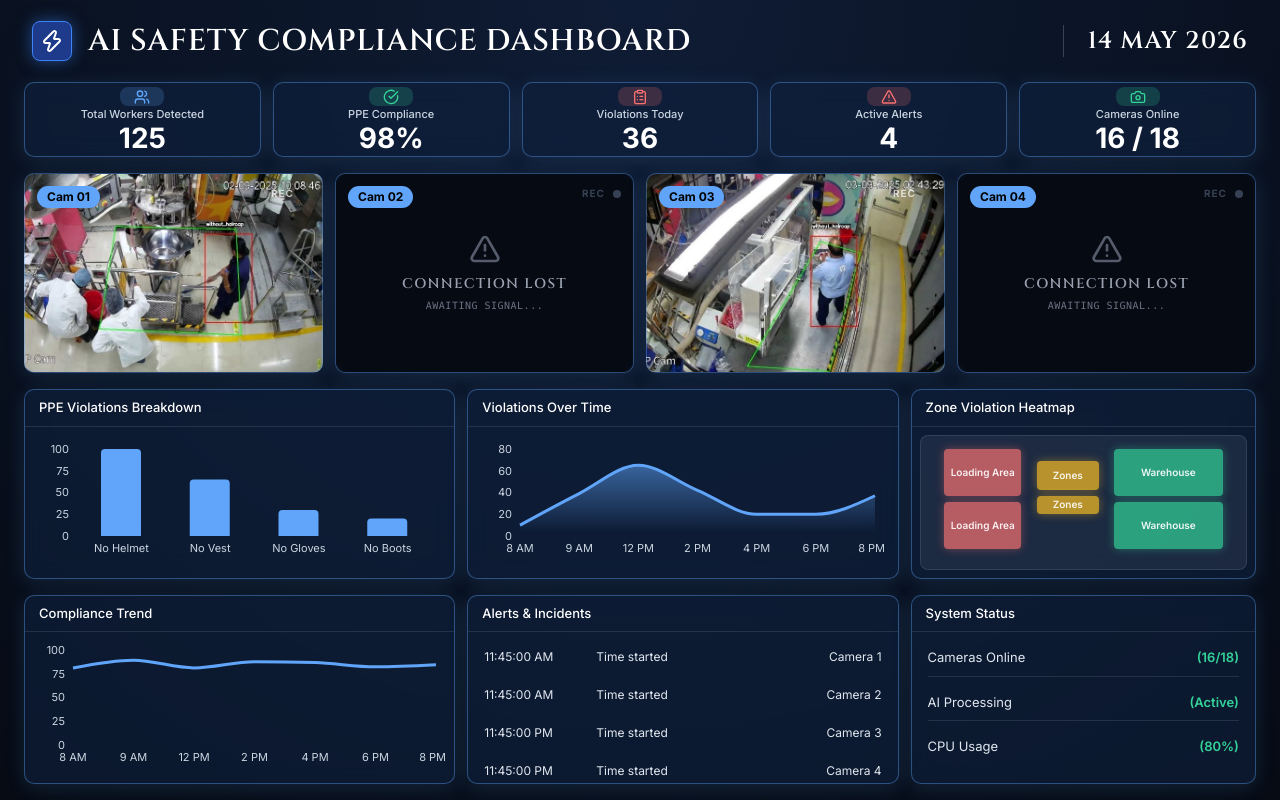
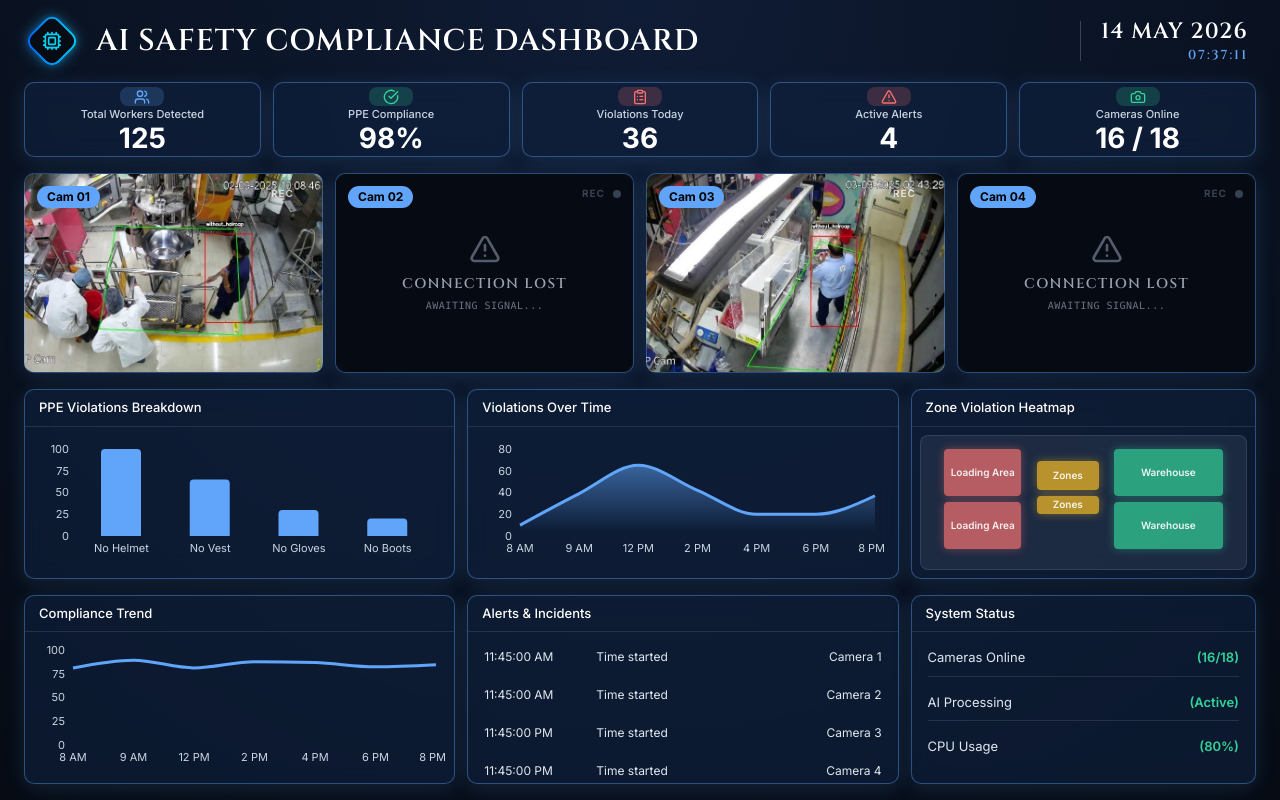
Before and after one commit to prajyotgawade/Ai-PPE-Dashboard, a React (Vite) app: page / in a window 1280 px wide. Built offline with nearby package versions, Linux system fonts and the light colour scheme.

Commit message:
close the project

```diff
--- a/src/AISafetyDashboard.tsx
+++ b/src/AISafetyDashboard.tsx
@@ -1,5 +1,5 @@
 import React, { useState, useEffect } from 'react';
-import { Users, AlertTriangle, Camera as CameraIcon, ShieldAlert, CheckCircle, ClipboardList, Zap } from 'lucide-react';
+import { Users, AlertTriangle, Camera as CameraIcon, ShieldAlert, CheckCircle, ClipboardList, Zap, Cpu } from 'lucide-react';
 import { BarChart, Bar, XAxis, YAxis, Tooltip as RechartsTooltip, ResponsiveContainer, LineChart, Line, AreaChart, Area } from 'recharts';
 
 const GLOBAL_STYLES = `
@@ -129,6 +129,10 @@ const AISafetyDashboard: React.FC = () => {
     return date.toLocaleDateString('en-GB', { day: '2-digit', month: 'short', year: 'numeric' }).toUpperCase();
   };
 
+  const formatTime = (date: Date) => {
+    return date.toLocaleTimeString('en-US', { hour12: false, hour: '2-digit', minute: '2-digit', second: '2-digit' });
+  };
+
   const ppeData: ViolationData[] = [
     { name: 'No Helmet', count: 100, fill: 'var(--primary-blue)' },
     { name: 'No Vest', count: 65, fill: 'var(--primary-blue)' },
@@ -144,14 +148,20 @@ const AISafetyDashboard: React.FC = () => {
         {/* ROW 1: HEADER (50px) */}
         <div className="flex items-center justify-between px-2" style={{ height: '50px' }}>
           <div className="flex items-center gap-4">
-            <div className="w-10 h-10 bg-[#1e3a8a] rounded-lg flex items-center justify-center border border-[#3b82f6] shadow-[0_0_15px_rgba(59,130,246,0.5)]">
-              <Zap className="text-white w-6 h-6" />
+            <div className="relative flex items-center justify-center w-10 h-10 shrink-0">
+              <div className="absolute inset-0 bg-gradient-to-tr from-blue-600 to-cyan-400 rounded-[10px] transform rotate-45 opacity-40 blur-[3px]"></div>
+              <div className="absolute inset-0 bg-gradient-to-tr from-blue-600 to-cyan-400 rounded-[10px] transform rotate-45 shadow-[0_0_15px_rgba(56,189,248,0.4)]"></div>
+              <div className="absolute inset-[2px] bg-[#060b14] rounded-[8px] transform rotate-45"></div>
+              <Cpu className="text-cyan-400 w-5 h-5 relative z-10" />
             </div>
-            <h1 className="font-['Cinzel'] text-3xl font-semibold tracking-wide text-white m-0">AI SAFETY COMPLIANCE DASHBOARD</h1>
+            <h1 className="font-['Cinzel'] text-3xl font-semibold tracking-wide text-white m-0 ml-2">AI SAFETY COMPLIANCE DASHBOARD</h1>
           </div>
-          <div className="flex items-center gap-6">
-            <div className="w-px h-8 bg-white/20"></div>
-            <div className="text-2xl font-['Cinzel'] tracking-wider">{formatDate(currentTime)}</div>
+          <div className="flex items-center gap-5">
+            <div className="w-px h-10 bg-white/20"></div>
+            <div className="flex flex-col items-end justify-center">
+              <span className="text-[22px] font-['Cinzel'] tracking-wider text-white leading-none">{formatDate(currentTime)}</span>
+              <span className="text-[13px] font-['Cinzel'] tracking-[0.15em] text-[#60a5fa] font-bold leading-none mt-1.5">{formatTime(currentTime)}</span>
+            </div>
           </div>
         </div>
 
```
